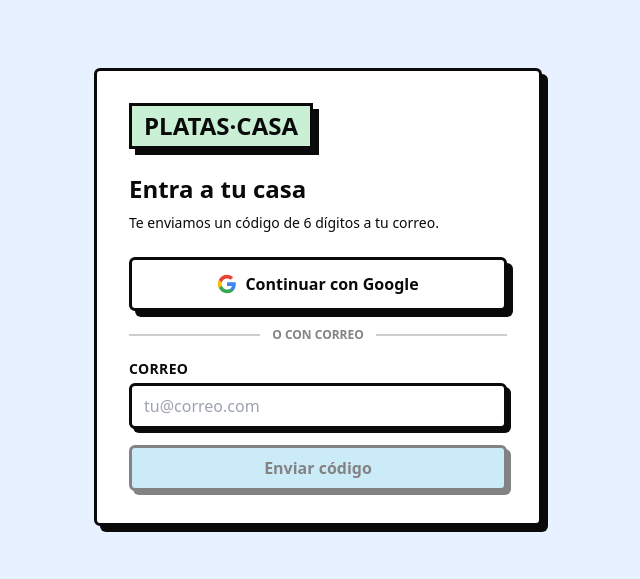
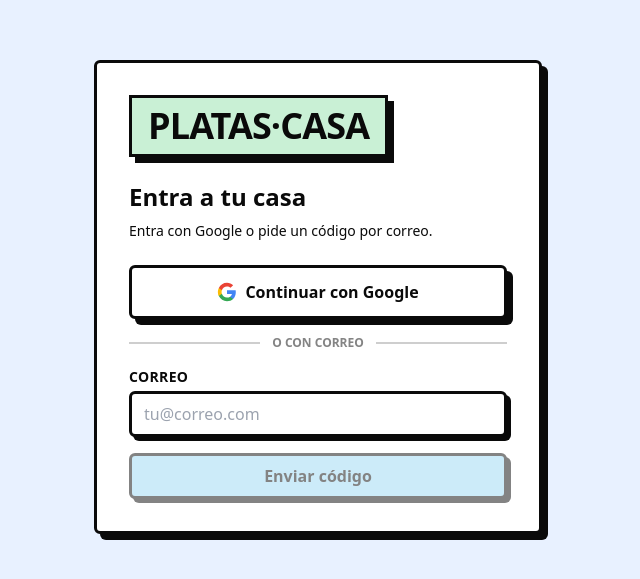
Before and after one commit to JeyCee510/platas-casa, a Next.js app: page /login in a window 1280 px wide. Shown: the part 103-682 px from the top of the page, without its empty margins (322-962 px from the left). Built offline with nearby package versions, Linux system fonts and the light colour scheme.

Commit message:
fix(login): texto correcto + titulo mas grande

```diff
--- a/app/login/page.tsx
+++ b/app/login/page.tsx
@@ -63,13 +63,13 @@
   return (
     <main className="min-h-screen flex items-center justify-center p-4">
       <Card tone="white" className="w-full max-w-md p-8">
-        <div className="border-3 border-ink bg-mint inline-block px-3 py-1 mb-6 font-black text-2xl shadow-brut">
+        <div className="border-3 border-ink bg-mint inline-block px-4 py-2 mb-6 font-black text-3xl sm:text-4xl tracking-tight shadow-brut">
           PLATAS·CASA
         </div>
         <h1 className="text-2xl font-black mb-2">Entra a tu casa</h1>
         <p className="text-sm mb-6">
           {phase === 'email'
-            ? 'Te enviamos un código de 6 dígitos a tu correo.'
+            ? 'Entra con Google o pide un código por correo.'
             : `Código enviado a ${email}. Pégalo aquí.`}
         </p>
 
```
